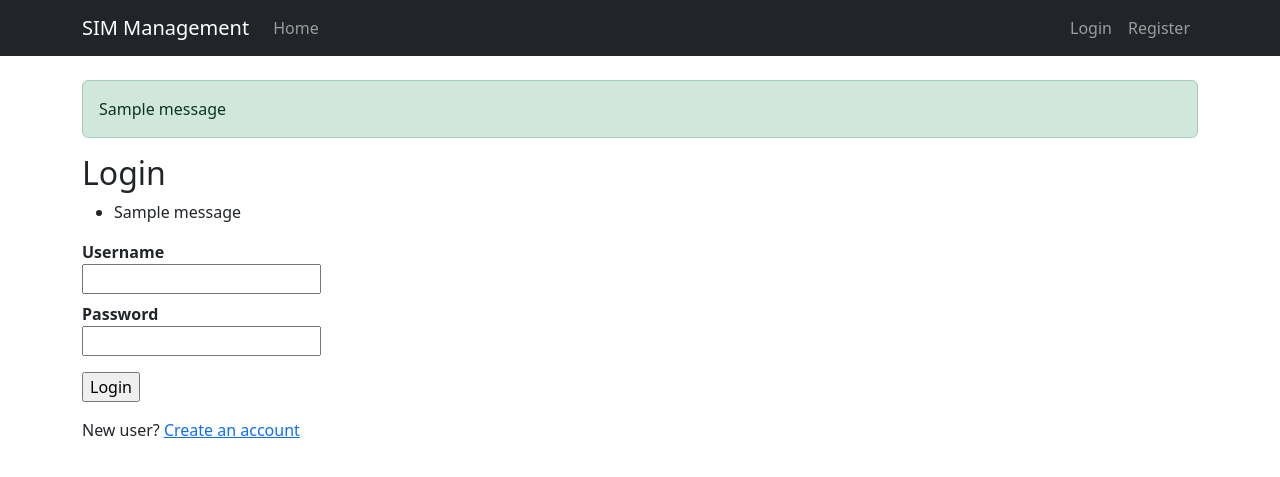
After one commit to takuya109048/SIM-Management-Tool, a Flask app: page /login in a window 1280 px wide. The commit adds this page. Shown: the top 477 px of the page. Run offline with Flask 3, Linux system fonts and the light colour scheme; tables that the repository leaves empty hold one stand-in row (values such as "Sample post"); one stand-in notice (Sample message) is shown.

Commit message:
ログイン登録テンプレートの追加、契約ページ更新、不要テスト削除

```diff
--- a/app.py
+++ b/app.py
@@ -1,45 +1,207 @@
 # -*- coding: utf-8 -*-
-from flask import Flask, render_template, request, redirect, url_for
-from services import contract_service, carrier_service
-from models.contract import Contract
+import os
+from flask import Flask, render_template, request, redirect, url_for, flash
+from flask_sqlalchemy import SQLAlchemy
+from flask_login import LoginManager, UserMixin, login_user, logout_user, login_required, current_user
+from werkzeug.security import generate_password_hash, check_password_hash
+from flask_babel import Babel, gettext
+from datetime import date
+import json
 from utils.id_generator import generate_contract_id
-from datetime import date
-from dataclasses import asdict
-from flask_babel import Babel, gettext
+from utils.date_utils import days_between, months_ceil_between
 
+# App initialization
 app = Flask(__name__)
+# It's recommended to move this to an environment variable or a config file
+app.config['SECRET_KEY'] = 'a_very_secret_key'
+basedir = os.path.abspath(os.path.dirname(__file__))
+app.config['SQLALCHEMY_DATABASE_URI'] = 'sqlite:///' + os.path.join(basedir, 'data', 'app.db')
+app.config['SQLALCHEMY_TRACK_MODIFICATIONS'] = False
+
+db = SQLAlchemy(app)
+login_manager = LoginManager(app)
+login_manager.login_view = 'login'
+login_manager.login_message = gettext('Please log in to access this page.')
 
 def get_locale():
     return 'ja'
 
 babel = Babel(app, locale_selector=get_locale)
 
+# Models
+class User(UserMixin, db.Model):
+    id = db.Column(db.Integer, primary_key=True)
+    username = db.Column(db.String(150), unique=True, nullable=False)
+    password_hash = db.Column(db.String(150), nullable=False)
+
+    def set_password(self, password):
+        self.password_hash = generate_password_hash(password)
+
+    def check_password(self, password):
+        return check_password_hash(self.password_hash, password)
+
+class Carrier(db.Model):
+    id = db.Column(db.Integer, primary_key=True)
+    carrier_name = db.Column(db.String(100), nullable=False)
+    user_id = db.Column(db.Integer, db.ForeignKey('user.id'), nullable=False)
+    plans = db.relationship('Plan', backref='carrier', lazy=True)
+
+class Plan(db.Model):
+    id = db.Column(db.Integer, primary_key=True)
+    plan_name = db.Column(db.String(100), nullable=False)
+    initial_fee = db.Column(db.Integer)
+    minimum_maintenance_period = db.Column(db.Integer)
+    carrier_id = db.Column(db.Integer, db.ForeignKey('carrier.id'), nullable=False)
+
+class Contract(db.Model):
+    id = db.Column(db.Integer, primary_key=True)
+    contract_id = db.Column(db.String(50), unique=True, nullable=False)
+    previous_contract_id = db.Column(db.String(50))
+    contract_date = db.Column(db.Date)
+    scheduled_termination_date = db.Column(db.Date)
+    phone_number = db.Column(db.String(20))
+    contractor_name = db.Column(db.String(100))
+    carrier_name = db.Column(db.String(100))
+    plan_name = db.Column(db.String(100))
+    sim_id_last_5_digits = db.Column(db.String(5))
+    initial_fee = db.Column(db.Integer)
+    first_month_cost = db.Column(db.Integer)
+    monthly_cost = db.Column(db.Integer)
+    cashback_amount = db.Column(db.Integer)
+    device_type = db.Column(db.String(100))
+    device_cost = db.Column(db.Integer)
+    device_resale_value = db.Column(db.Integer)
+    memo = db.Column(db.Text)
+    user_id = db.Column(db.Integer, db.ForeignKey('user.id'), nullable=False)
+
+    def calculate_financials(self):
+        contract_duration_months = 0
+        if self.contract_date and self.scheduled_termination_date:
+            contract_duration_months = months_ceil_between(self.contract_date, self.scheduled_termination_date)
+
+        total_monthly_costs = (self.monthly_cost or 0) * contract_duration_months
+
+        total_cost = (
+            (self.initial_fee or 0) +
+            (self.first_month_cost or 0) +
+            total_monthly_costs +
+            (self.device_cost or 0) -
+            (self.cashback_amount or 0) -
+            (self.device_resale_value or 0)
+        )
+
+        return {
+            'contract_duration_months': contract_duration_months,
+            'total_cost': total_cost
+        }
+
+@login_manager.user_loader
+def load_user(user_id):
+    return User.query.get(int(user_id))
+
+# Routes
+@app.route('/login', methods=['GET', 'POST'])
+def login():
+    if current_user.is_authenticated:
+        return redirect(url_for('index'))
+    if request.method == 'POST':
+        username = request.form['username']
+        password = request.form['password']
+        user = User.query.filter_by(username=username).first()
+        if user and user.check_password(password):
+            login_user(user)
+            return redirect(url_for('index'))
+        else:
+            flash(gettext('Invalid username or password'))
+    return render_template('login.html')
+
+@app.route('/logout')
+@login_required
+def logout():
+    logout_user()
+    return redirect(url_for('login'))
+
+@app.route('/register', methods=['GET', 'POST'])
+def register():
+    if current_user.is_authenticated:
+        return redirect(url_for('index'))
+    if request.method == 'POST':
+        username = request.form['username']
+        password = request.form['password']
+        if User.query.filter_by(username=username).first():
+            flash(gettext('Username already exists'))
+        else:
+            new_user = User(username=username)
+            new_user.set_password(password)
+            db.session.add(new_user)
+            db.session.commit()
+            flash(gettext('Registration successful. Please log in.'))
+            return redirect(url_for('login'))
+    return render_template('register.html')
+
 @app.route('/')
+@login_required
 def index():
-    contracts = contract_service.load_contracts()
+    search_query = request.args.get('search', '')
+    contracts_query = Contract.query.filter_by(user_id=current_user.id)
+
+    if search_query:
+        contracts_query = contracts_query.filter(
+            (Contract.carrier_name.ilike(f'%{search_query}%')) |
+            (Contract.phone_number.ilike(f'%{search_query}%'))
+        )
+
+    contracts = contracts_query.all()
     contracts_with_financials = []
     for contract in contracts:
-        financials = contract_service.calculate_financials(contract)
+        print(f"DEBUG: Type of contract: {type(contract)}")
+        print(f"DEBUG: Dir of contract: {dir(contract)}")
+        financials = contract.calculate_financials()
         contracts_with_financials.append({
             'contract': contract,
             'financials': financials
         })
-    return render_template('index.html', contracts_data=contracts_with_financials)
+    return render_template('index.html', contracts_data=contracts_with_financials, search_query=search_query)
+
+
+import json
+from utils.id_generator import generate_contract_id
 
 @app.route('/contract/new', methods=['GET', 'POST'])
+@login_required
 def new_contract():
-    carriers = carrier_service.load_carriers()
+    all_carriers_data_for_js = []
+    all_carriers = Carrier.query.filter_by(user_id=current_user.id).all()
+    for carrier in all_carriers:
+        if carrier is None:
+            continue
+
+        carrier_dict = {
+            'carrier_name': str(carrier.carrier_name) if carrier.carrier_name is not None else '',
+            'plans': []
+        }
+
+        if carrier.plans and hasattr(carrier.plans, '__iter__'):
+            for plan in carrier.plans:
+                if plan is None:
+                    continue
+
+                plan_data = {
+                    'plan_name': str(plan.plan_name) if plan.plan_name is not None else '',
+                    'initial_fee': int(plan.initial_fee) if plan.initial_fee is not None else 0,
+                    'minimum_maintenance_period': int(plan.minimum_maintenance_period) if plan.minimum_maintenance_period is not None else 0
+                }
+                carrier_dict['plans'].append(plan_data)
+        all_carriers_data_for_js.append(carrier_dict)
+
     if request.method == 'POST':
-        # Generate a new contract_id
-        contract_id = generate_contract_id()
-
-        # Create Contract object from form data
         new_contract_obj = Contract(
-            contract_id=contract_id,
+            contract_id=generate_contract_id(),
             previous_contract_id=request.form.get('previous_contract_id'),
             contract_date=date.fromisoformat(request.form.get('contract_date')) if request.form.get('contract_date') else None,
             scheduled_termination_date=date.fromisoformat(request.form.get('scheduled_termination_date')) if request.form.get('scheduled_termination_date') else None,
             phone_number=request.form.get('phone_number'),
+            contractor_name=request.form.get('contractor_name'),
             carrier_name=request.form.get('carrier_name'),
             plan_name=request.form.get('plan_name'),
             sim_id_last_5_digits=request.form.get('sim_id_last_5_digits'),
@@ -50,22 +212,46 @@ def new_contract():
             device_type=request.form.get('device_type'),
             device_cost=int(request.form.get('device_cost') or 0),
             device_resale_value=int(request.form.get('device_resale_value') or 0),
-            memo=request.form.get('memo')
+            memo=request.form.get('memo'),
+            user_id=current_user.id
         )
-        contract_service.add_contract(new_contract_obj)
+        db.session.add(new_contract_obj)
+        db.session.commit()
+        flash(gettext('Contract added successfully.'), 'success')
         return redirect(url_for('index'))
-    return render_template('contract_form.html', form_title=gettext('New Contract'), contract={}, carriers=carriers, all_carriers=[asdict(c) for c in carriers])
 
-@app.route('/contract/edit/<contract_id>', methods=['GET', 'POST'])
+    return render_template('contract_form.html', form_title=gettext('New Contract'), contract={}, all_carriers=all_carriers_data_for_js)
+
+@app.route('/contract/edit/<string:contract_id>', methods=['GET', 'POST'])
+@login_required
 def edit_contract(contract_id):
-    contract = contract_service.find_contract_by_id(contract_id)
-    if not contract:
-        return redirect(url_for('index')) # Contract not found
+    contract = Contract.query.filter_by(contract_id=contract_id, user_id=current_user.id).first_or_404()
 
-    carriers = carrier_service.load_carriers()
+    all_carriers_data_for_js = []
+    all_carriers = Carrier.query.filter_by(user_id=current_user.id).all()
+    for carrier in all_carriers:
+        if carrier is None:
+            continue
+
+        carrier_dict = {
+            'carrier_name': str(carrier.carrier_name) if carrier.carrier_name is not None else '',
+            'plans': []
+        }
+
+        if carrier.plans and hasattr(carrier.plans, '__iter__'):
+            for plan in carrier.plans:
+                if plan is None:
+                    continue
+
+                plan_data = {
+                    'plan_name': str(plan.plan_name) if plan.plan_name is not None else '',
+                    'initial_fee': int(plan.initial_fee) if plan.initial_fee is not None else 0,
+                    'minimum_maintenance_period': int(plan.minimum_maintenance_period) if plan.minimum_maintenance_period is not None else 0
+                }
+                carrier_dict['plans'].append(plan_data)
+        all_carriers_data_for_js.append(carrier_dict)
 
     if request.method == 'POST':
-        # Update Contract object from form data
         contract.previous_contract_id = request.form.get('previous_contract_id')
         contract.contract_date = date.fromisoformat(request.form.get('contract_date')) if request.form.get('contract_date') else None
         contract.scheduled_termination_date = date.fromisoformat(request.form.get('scheduled_termination_date')) if request.form.get('scheduled_termination_date') else None
@@ -82,16 +268,24 @@ def edit_contract(contract_id):
         contract.device_cost = int(request.form.get('device_cost') or 0)
         contract.device_resale_value = int(request.form.get('device_resale_value') or 0)
         contract.memo = request.form.get('memo')
+        # user_id should not be changed during edit
 
-        contract_service.update_contract(contract)
+        db.session.commit()
+        flash(gettext('Contract updated successfully.'), 'success')
         return redirect(url_for('index'))
 
-    return render_template('contract_form.html', form_title=gettext('Edit Contract'), contract=contract, carriers=carriers, all_carriers=[asdict(c) for c in carriers])
+    return render_template('contract_form.html', form_title=gettext('Edit Contract'), contract=contract, all_carriers=all_carriers_data_for_js)
 
-@app.route('/contract/delete/<contract_id>', methods=['POST'])
+@app.route('/contract/delete/<string:contract_id>', methods=['POST'])
+@login_required
 def delete_contract(contract_id):
-    contract_service.delete_contract(contract_id)
+    contract = Contract.query.filter_by(contract_id=contract_id, user_id=current_user.id).first_or_404()
+    db.session.delete(contract)
+    db.session.commit()
+    flash(gettext('Contract deleted successfully.'), 'success')
     return redirect(url_for('index'))
 
 if __name__ == '__main__':
+    with app.app_context():
+        db.create_all()
     app.run(debug=True)
--- a/requirements.txt
+++ b/requirements.txt
@@ -3,3 +3,5 @@ rich
 Flask
 Flask-Babel
 gunicorn
+Flask-Login
+Flask-SQLAlchemy
--- a/templates/layout.html
+++ b/templates/layout.html
@@ -3,16 +3,37 @@
   <head>
     <meta charset="utf-8">
     <meta name="viewport" content="width=device-width, initial-scale=1">
-    <title>{% block title %}{{ _('SIM Management') }}{% endblock %}</title>
+    <title>{% block title %}{{ gettext('SIM Management') }}{% endblock %}</title>
     <link href="https://cdn.jsdelivr.net/npm/bootstrap@5.3.3/dist/css/bootstrap.min.css" rel="stylesheet">
   </head>
   <body>
     <nav class="navbar navbar-expand-lg navbar-dark bg-dark">
         <div class="container">
-            <a class="navbar-brand" href="{{ url_for('index') }}">{{ _('SIM Management') }}</a>
+            <a class="navbar-brand" href="{{ url_for('index') }}">{{ gettext('SIM Management') }}</a>
+            <div class="collapse navbar-collapse">
+                <ul class="navbar-nav me-auto mb-2 mb-lg-0">
+                    <li class="nav-item"><a class="nav-link" href="{{ url_for('index') }}">{{ gettext('Home') }}</a></li>
+                </ul>
+                <ul class="navbar-nav">
+                    {% if current_user.is_authenticated %}
+                        <li class="nav-item"><span class="navbar-text">{{ gettext('Logged in as') }} {{ current_user.username }}</span></li>
+                        <li class="nav-item"><a class="nav-link" href="{{ url_for('logout') }}">{{ gettext('Logout') }}</a></li>
+                    {% else %}
+                        <li class="nav-item"><a class="nav-link" href="{{ url_for('login') }}">{{ gettext('Login') }}</a></li>
+                        <li class="nav-item"><a class="nav-link" href="{{ url_for('register') }}">{{ gettext('Register') }}</a></li>
+                    {% endif %}
+                </ul>
+            </div>
         </div>
     </nav>
     <div class="container mt-4">
+        {% with messages = get_flashed_messages(with_categories=true) %}
+            {% if messages %}
+                {% for category, message in messages %}
+                    <div class="alert alert-{{ category }}">{{ message }}</div>
+                {% endfor %}
+            {% endif %}
+        {% endwith %}
         {% block content %}{% endblock %}
     </div>
     <script src="https://cdn.jsdelivr.net/npm/bootstrap@5.3.3/dist/js/bootstrap.bundle.min.js"></script>
--- /dev/null
+++ b/templates/login.html
@@ -0,0 +1,24 @@
+{% extends "layout.html" %}
+{% block title %}{{ gettext('Login') }}{% endblock %}
+{% block content %}
+  <h2>{{ gettext('Login') }}</h2>
+  {% with messages = get_flashed_messages() %}
+    {% if messages %}
+      <ul class=flashes>
+      {% for message in messages %}
+        <li>{{ message }}</li>
+      {% endfor %}
+      </ul>
+    {% endif %}
+  {% endwith %}
+  <form method="post">
+    <dl>
+      <dt>{{ gettext('Username') }}</dt>
+      <dd><input type="text" name="username" required></dd>
+      <dt>{{ gettext('Password') }}</dt>
+      <dd><input type="password" name="password" required></dd>
+    </dl>
+    <p><input type="submit" value="{{ gettext('Login') }}">
+  </form>
+  <p>{{ gettext('New user?') }} <a href="{{ url_for('register') }}">{{ gettext('Create an account') }}</a></p>
+{% endblock %}
```
Also changed, not shown: migrate_carriers.py (added, +52 -0 lines), migrate_data.py (added, +56 -0 lines), models/contract.py (+22 -0 lines), templates/contract_form.html (+8 -4 lines), templates/index.html (+31 -14 lines), templates/register.html (added, +24 -0 lines), tests/test_calculation.py (+4 -6 lines), tests/test_carrier_service.py (deleted, +0 -2 lines), tests/test_contract_service.py (deleted, +0 -2 lines), README.md, data/app.db (added).
